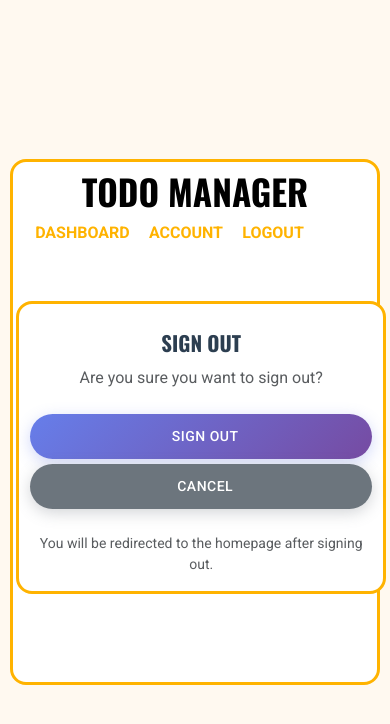
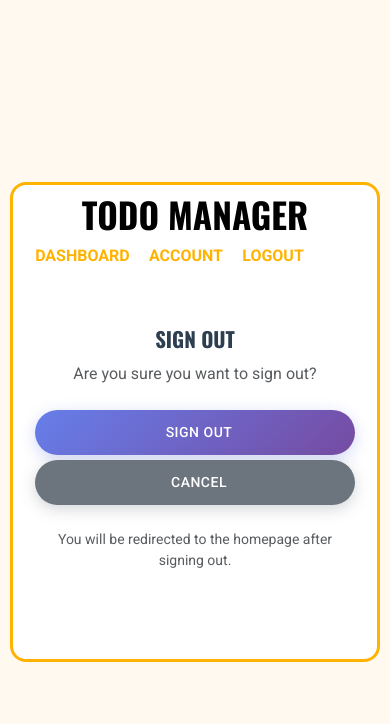
Before and after one commit to FatimahMohamed/To-do-list, a Django app: page /accounts/logout/ in a window 390 px wide. Shown: the top 724 px of the page. Run offline with Django 4.2, Linux system fonts and the light colour scheme; the visitor is signed in with stand-in values (Sample User, id 1).

Commit message:
Fix logout content positioning within main container
- Remove Bootstrap container class (conflicted with base.html container)
- Add logout-content div with proper margins (3rem 2rem)
- Account for base template's 2.5rem padding on container content
- Increase column width to col-md-8 col-lg-6 for better centering
- Add responsive margins (2rem 1rem on mobile)
- Ensure content stays well within orange container borders
- Fix mobile column padding reference in CSS

```diff
--- a/templates/account/logout.html
+++ b/templates/account/logout.html
@@ -4,9 +4,9 @@
 {% block title %}Logout - Task Organizer{% endblock %}
 
 {% block content %}
-<div class="container mt-5 mb-5">
+<div class="logout-content">
     <div class="row justify-content-center">
-        <div class="col-md-6 col-lg-5">
+        <div class="col-md-8 col-lg-6">
             <div class="text-center mb-4">
                 <i class="fas fa-sign-out-alt fa-3x text-secondary mb-3"></i>
                 <h2 class="form-title">Sign Out</h2>
@@ -39,6 +39,11 @@
 </div>
 
 <style>
+    .logout-content {
+        margin: 3rem 2rem;
+        padding: 0;
+    }
+
     .form-title {
         color: #2c3e50;
         font-weight: 600;
@@ -81,14 +86,18 @@
     }
 
     @media (max-width: 768px) {
+        .logout-content {
+            margin: 2rem 1rem;
+        }
+
         .btn-lg {
             padding: 12px 25px;
             font-size: 14px;
             margin: 5px;
         }
 
-        .col-md-6 {
-            padding: 0 20px;
+        .col-md-8 {
+            padding: 0 15px;
         }
 
         .btn.me-3 {
```
